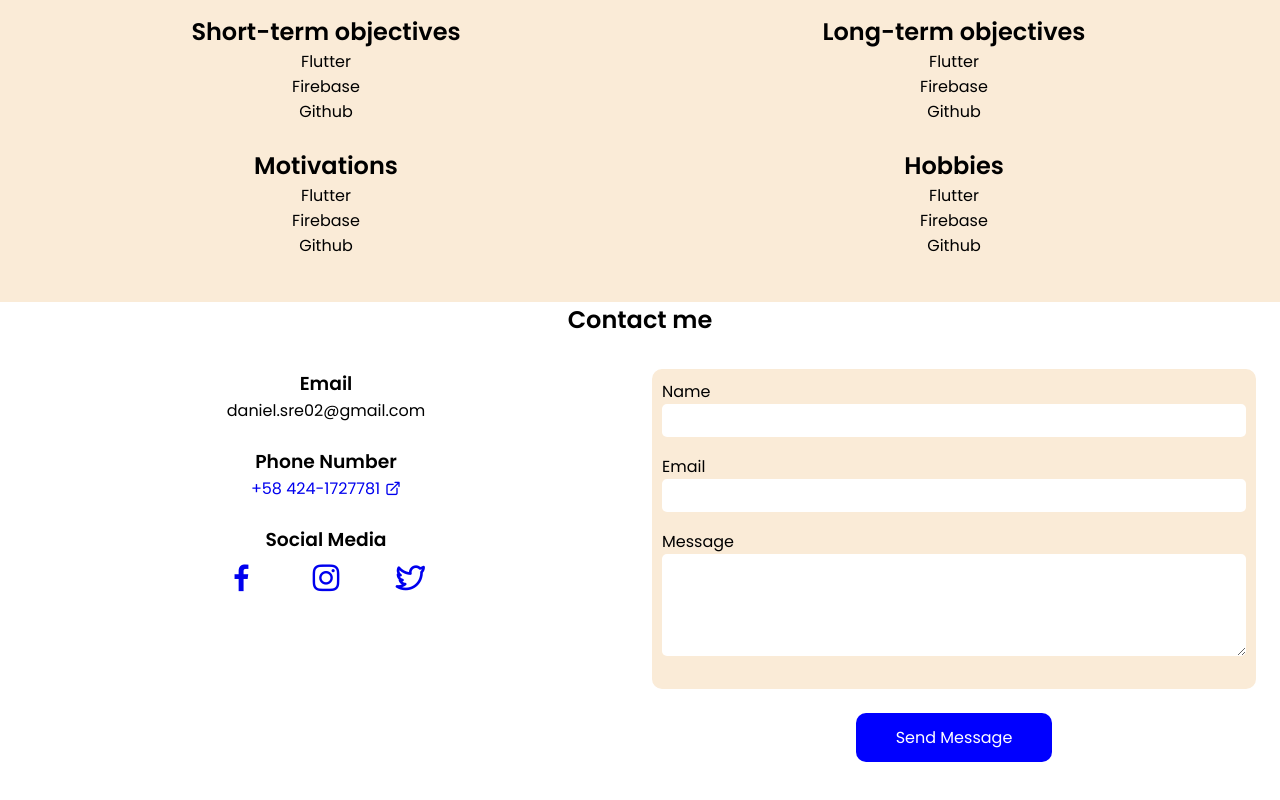
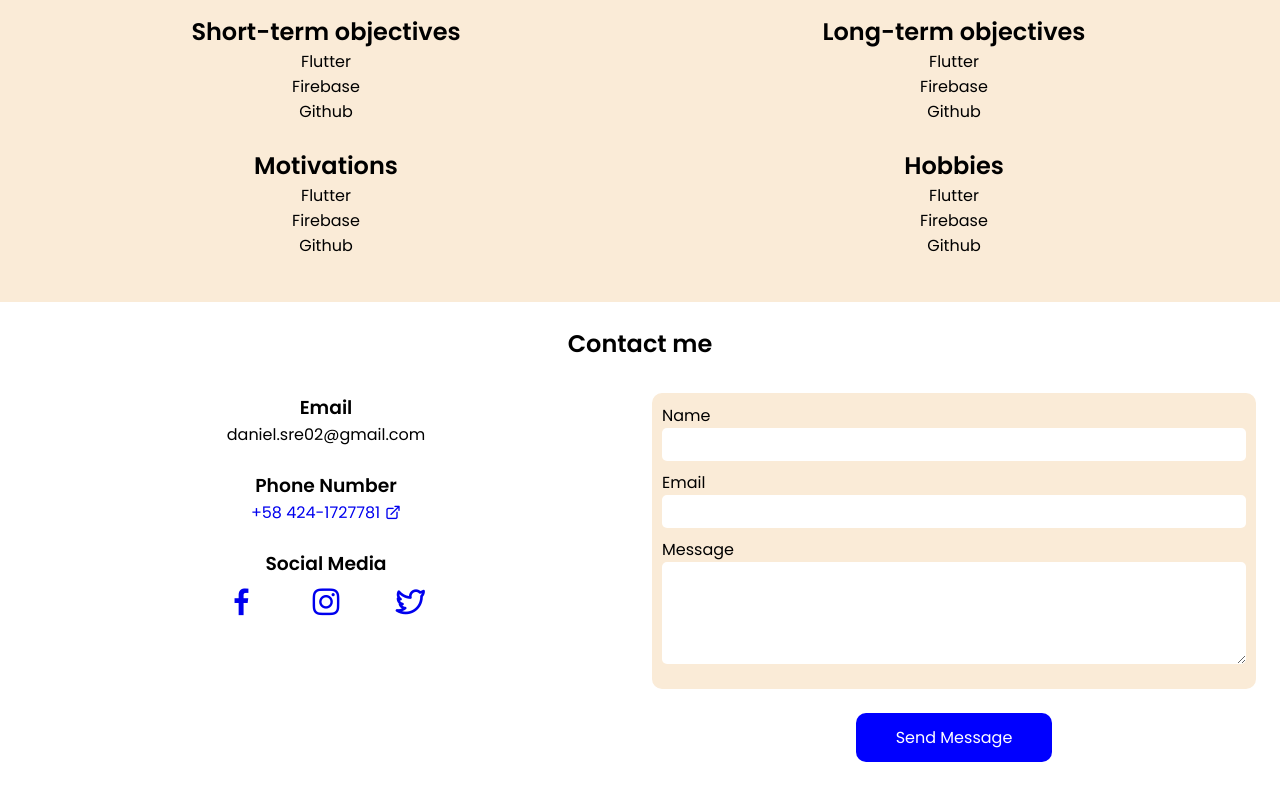
Before and after one commit to DanielRojas-hub/daniel_rojas_miniproyecto, a plain HTML site: page index.html in a window 1280 px wide. Shown: the part 980-1780 px from the top of the page. Drawn offline with nearby package versions, Linux system fonts and the light colour scheme.

Commit message:
Update styles.css

```diff
--- a/styles.css
+++ b/styles.css
@@ -232,6 +232,10 @@ a {
 }
 
 /*==================== CONTACT ME ====================*/
+.contact{
+    padding-top: 1.5rem;
+    padding-bottom: 1.5rem;
+}
 .contact__container{
     display: grid;
     gap: 1.5rem;
@@ -264,7 +268,7 @@ a {
 .contact__content{
     text-align: start;
     border-radius: .5rem;
-    margin-bottom: 1rem;
+    margin-bottom: .5rem;
 }
 .contact__inputs{
     background-color: antiquewhite;
```
